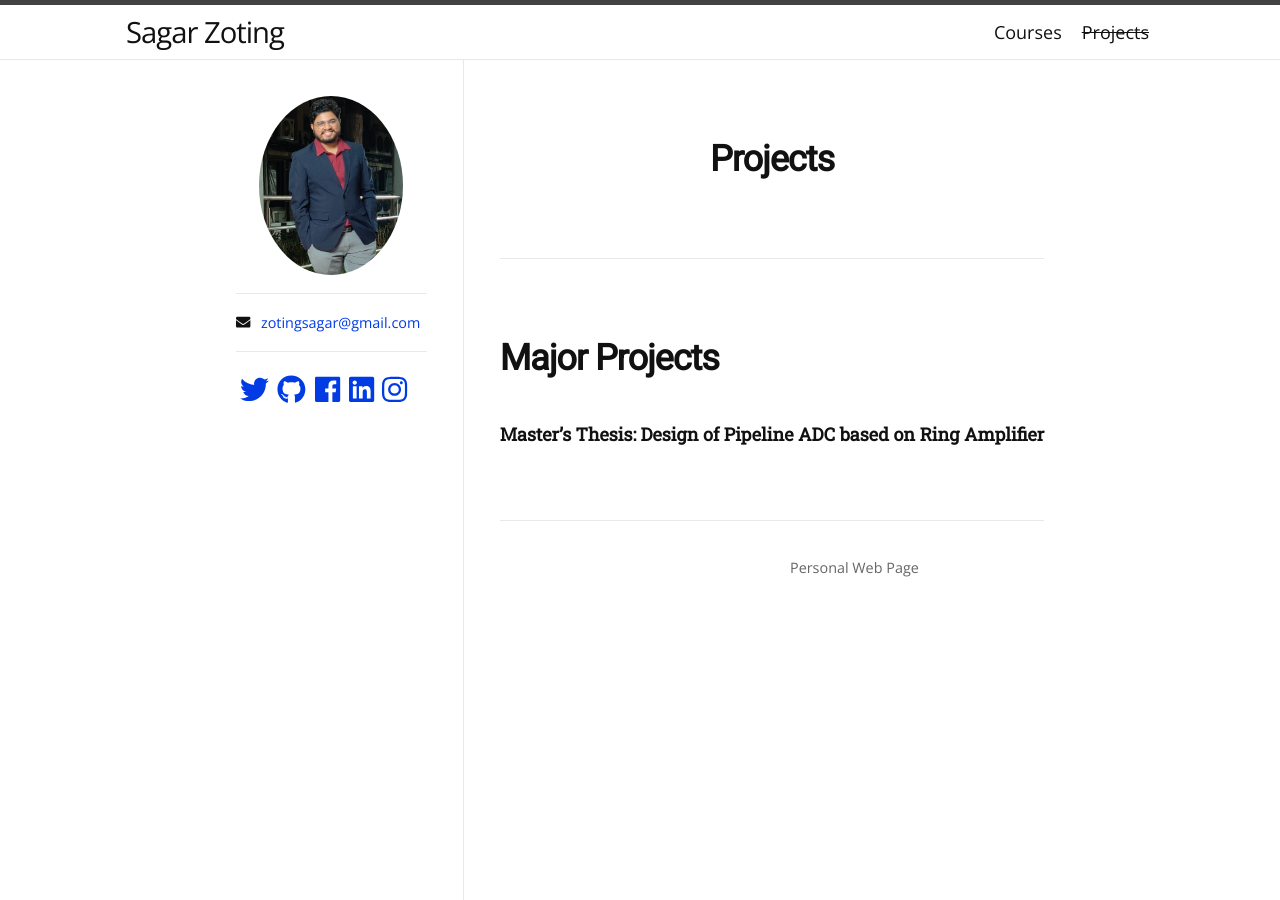
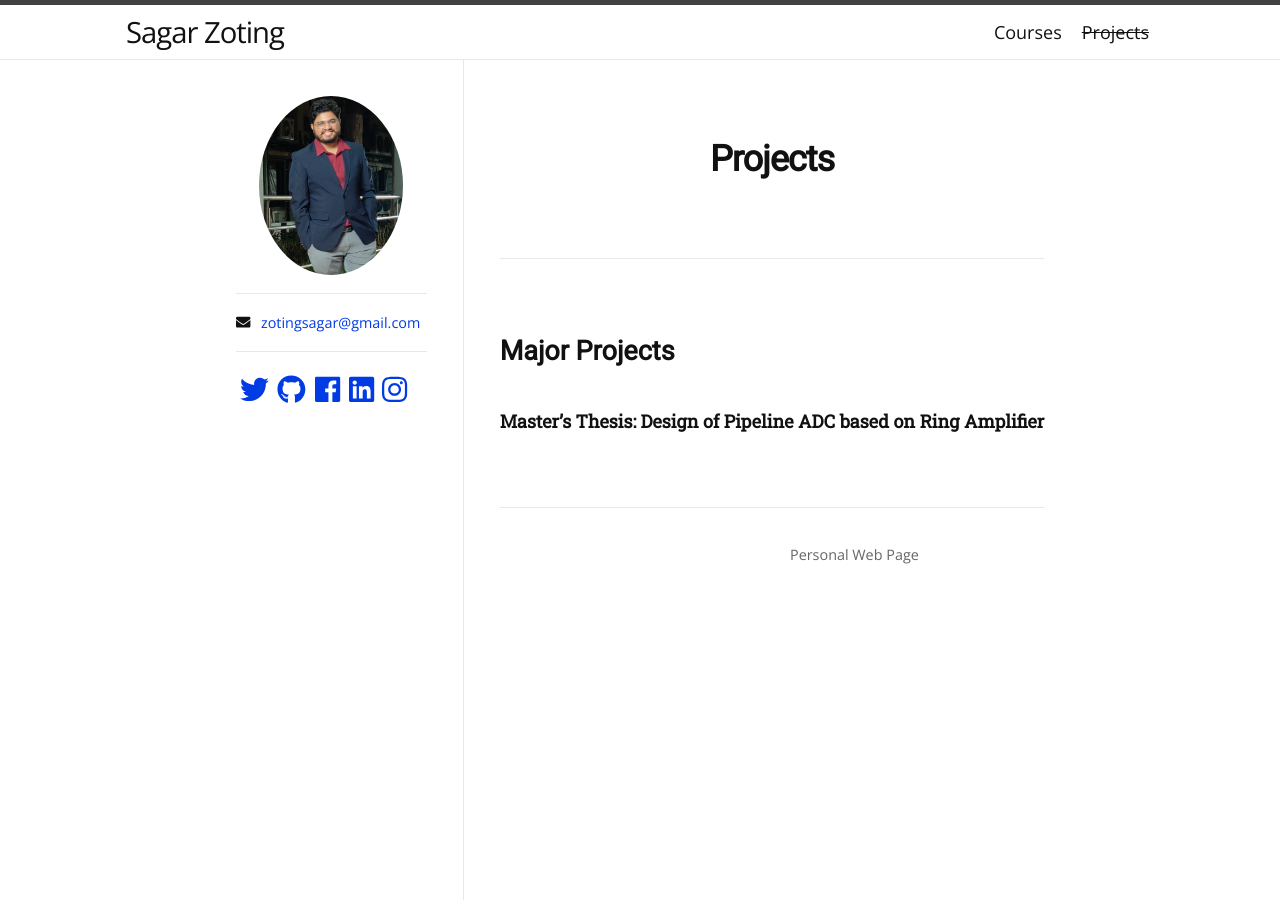
Before and after one commit to zotingsagar/zotingsagar.github.io, a Jekyll site: the page built from projects.md, in a window 1280 px wide. Built offline with Jekyll 4.4.1, drawn with Linux system fonts in a browser that asks for light colours; nearby versions of some CDN libraries; some web fonts are replaced.

```diff
--- a/projects.md
+++ b/projects.md
@@ -3,5 +3,5 @@ layout: page
 title: Projects
 permalink: /projects/
 ---
-<h1> Major Projects </h1>
+<h2> Major Projects </h2>
 **Master's Thesis: Design of Pipeline ADC based on Ring Amplifier**
```
